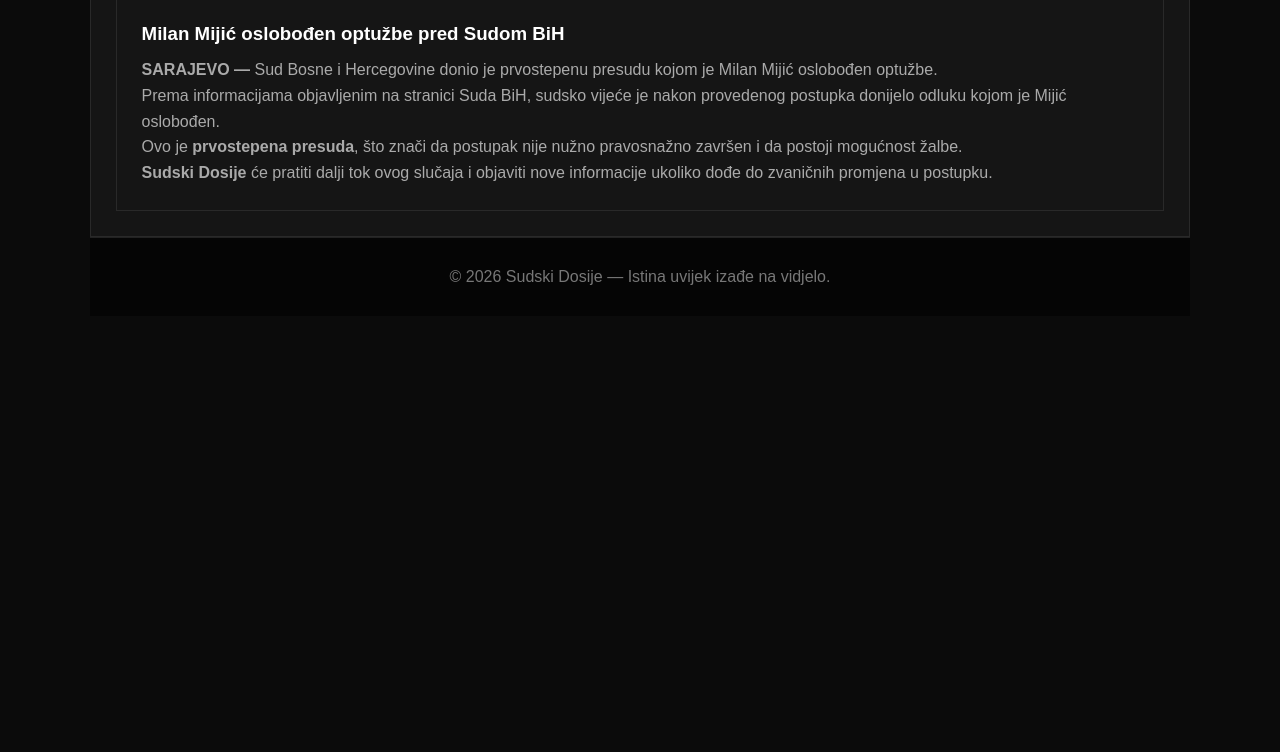
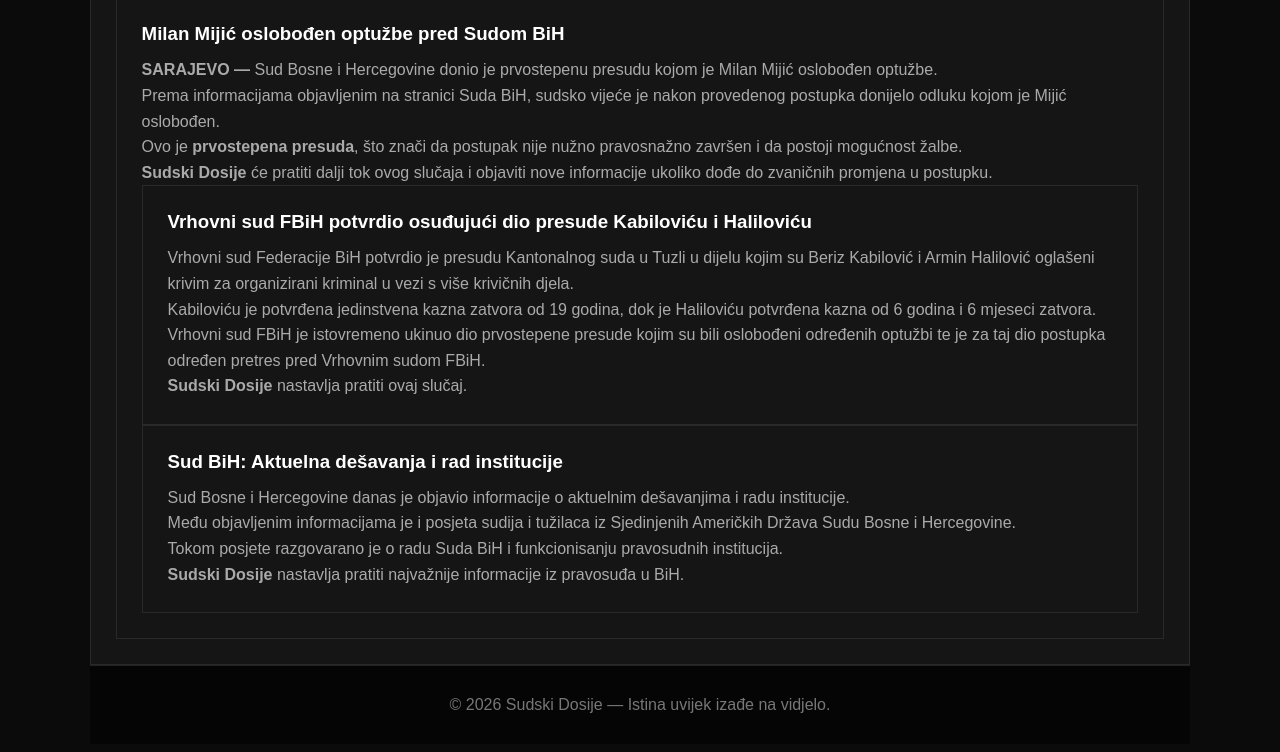
Before and after one commit to SudskiDosije/SudskiDosije.github.io, a plain HTML site: page index.html in a window 1280 px wide. Shown: the part 937-1689 px from the top of the page. Before the commit the page ends 1303 px from the top, so only its background shows below. Drawn offline with Linux system fonts and the light colour scheme.

Commit message:
Add updates on court rulings and institutional activities

```diff
--- a/index.html
+++ b/index.html
@@ -228,7 +228,59 @@
         <strong>Sudski Dosije</strong> će pratiti dalji tok ovog slučaja i objaviti
         nove informacije ukoliko dođe do zvaničnih promjena u postupku.
     </p>
+<div class="card" style="grid-column: 1 / -1;">
 
+    <h3>Vrhovni sud FBiH potvrdio osuđujući dio presude Kabiloviću i Haliloviću</h3>
+
+    <p>
+        Vrhovni sud Federacije BiH potvrdio je presudu Kantonalnog suda u Tuzli
+        u dijelu kojim su Beriz Kabilović i Armin Halilović oglašeni krivim
+        za organizirani kriminal u vezi s više krivičnih djela.
+    </p>
+
+    <p>
+        Kabiloviću je potvrđena jedinstvena kazna zatvora od 19 godina,
+        dok je Haliloviću potvrđena kazna od 6 godina i 6 mjeseci zatvora.
+    </p>
+
+    <p>
+        Vrhovni sud FBiH je istovremeno ukinuo dio prvostepene presude
+        kojim su bili oslobođeni određenih optužbi te je za taj dio
+        postupka određen pretres pred Vrhovnim sudom FBiH.
+    </p>
+
+    <p>
+        <strong>Sudski Dosije</strong> nastavlja pratiti ovaj slučaj.
+    </p>
+
+</div>
+
+
+<div class="card" style="grid-column: 1 / -1;">
+
+    <h3>Sud BiH: Aktuelna dešavanja i rad institucije</h3>
+
+    <p>
+        Sud Bosne i Hercegovine danas je objavio informacije o aktuelnim
+        dešavanjima i radu institucije.
+    </p>
+
+    <p>
+        Među objavljenim informacijama je i posjeta sudija i tužilaca
+        iz Sjedinjenih Američkih Država Sudu Bosne i Hercegovine.
+    </p>
+
+    <p>
+        Tokom posjete razgovarano je o radu Suda BiH i funkcionisanju
+        pravosudnih institucija.
+    </p>
+
+    <p>
+        <strong>Sudski Dosije</strong> nastavlja pratiti najvažnije
+        informacije iz pravosuđa u BiH.
+    </p>
+
+</div>
 </div>
 </div>
 
```
